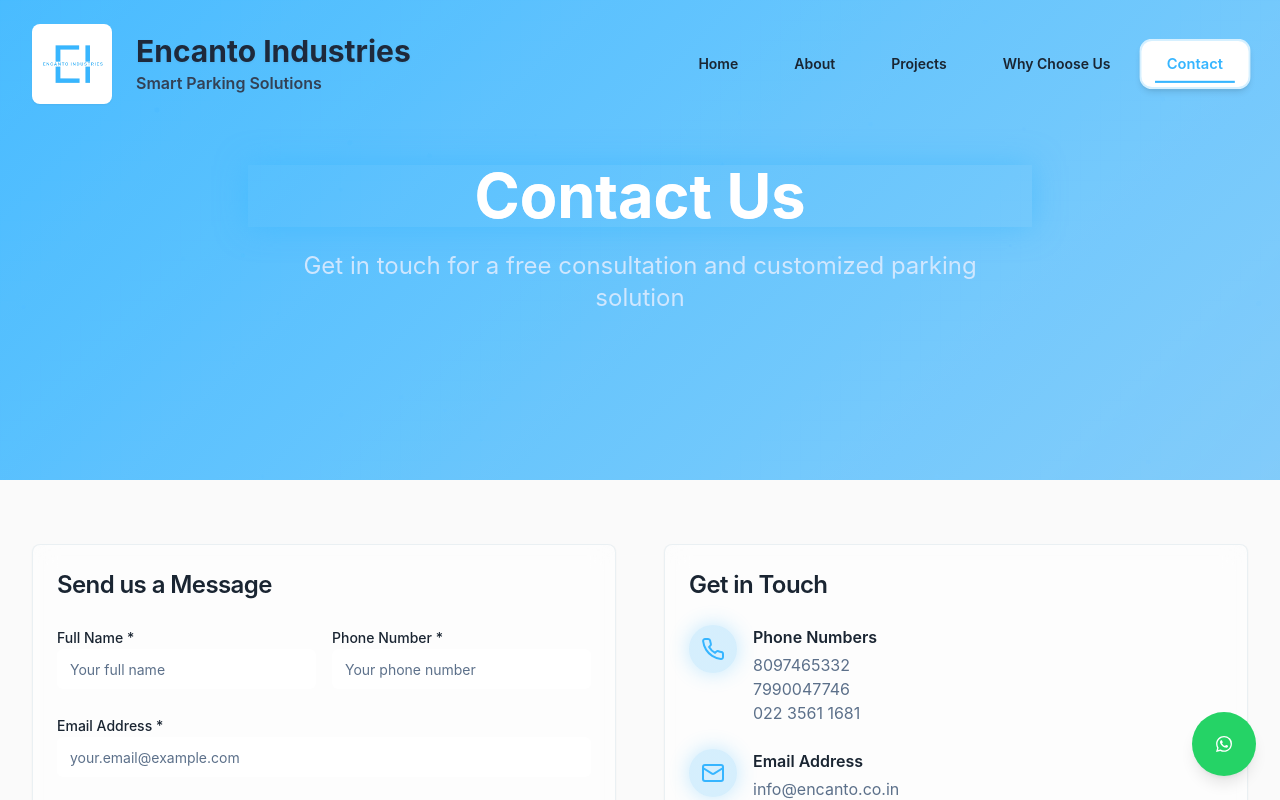
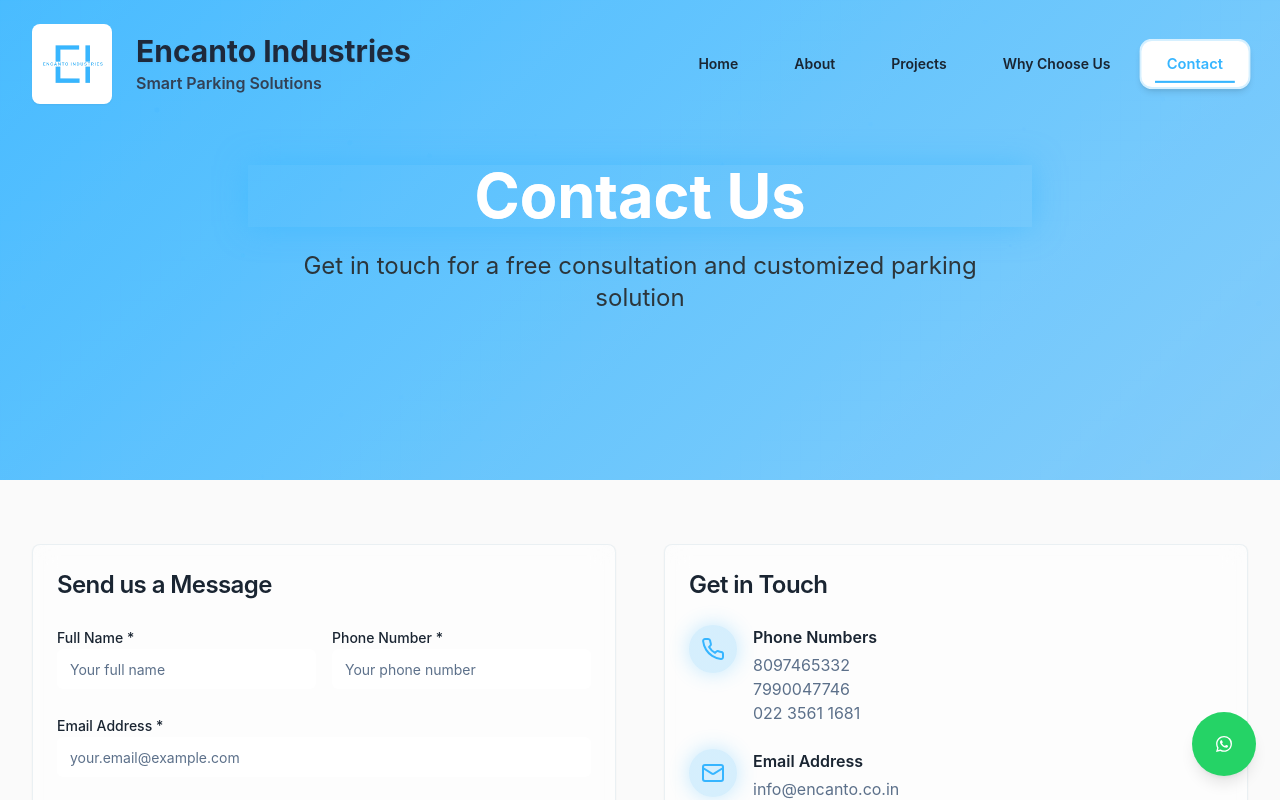
Before and after one commit to rajatrai-lodha/encanto-website-wizard, a React (Vite) app: page /contact in a window 1280 px wide. Shown: the top 800 px of the page. Built offline with nearby package versions, Linux system fonts and the light colour scheme.

Commit message:
Visual edit in Lovable
Edited UI in Lovable

```diff
--- a/src/pages/Contact.tsx
+++ b/src/pages/Contact.tsx
@@ -53,10 +53,10 @@ const Contact = () => {
 
           <div className="relative z-10 max-w-7xl mx-auto px-4 sm:px-6 lg:px-8 text-center text-zinc-800">
             <div className={`transition-all duration-1000 transform ${isLoaded ? 'animate-fade-in-up opacity-100 translate-y-0' : 'opacity-0 translate-y-10'}`}>
-              <h1 className="text-4xl md:text-6xl font-bold mb-6 bg-gradient-to-r from-white via-blue-200 to-white bg-clip-text animate-pulse-slow text-white">
+              <h1 className="text-4xl md:text-6xl mb-6 bg-gradient-to-r from-white via-blue-200 to-white bg-clip-text animate-pulse-slow text-white font-bold">
                 Contact Us
               </h1>
-              <p className="text-xl md:text-2xl opacity-90 max-w-3xl mx-auto text-blue-100 animate-slideInRight delay-300">
+              <p className="text-xl md:text-2xl opacity-90 max-w-3xl mx-auto animate-slideInRight delay-300 text-neutral-800">
                 Get in touch for a free consultation and customized parking solution
               </p>
             </div>
```
